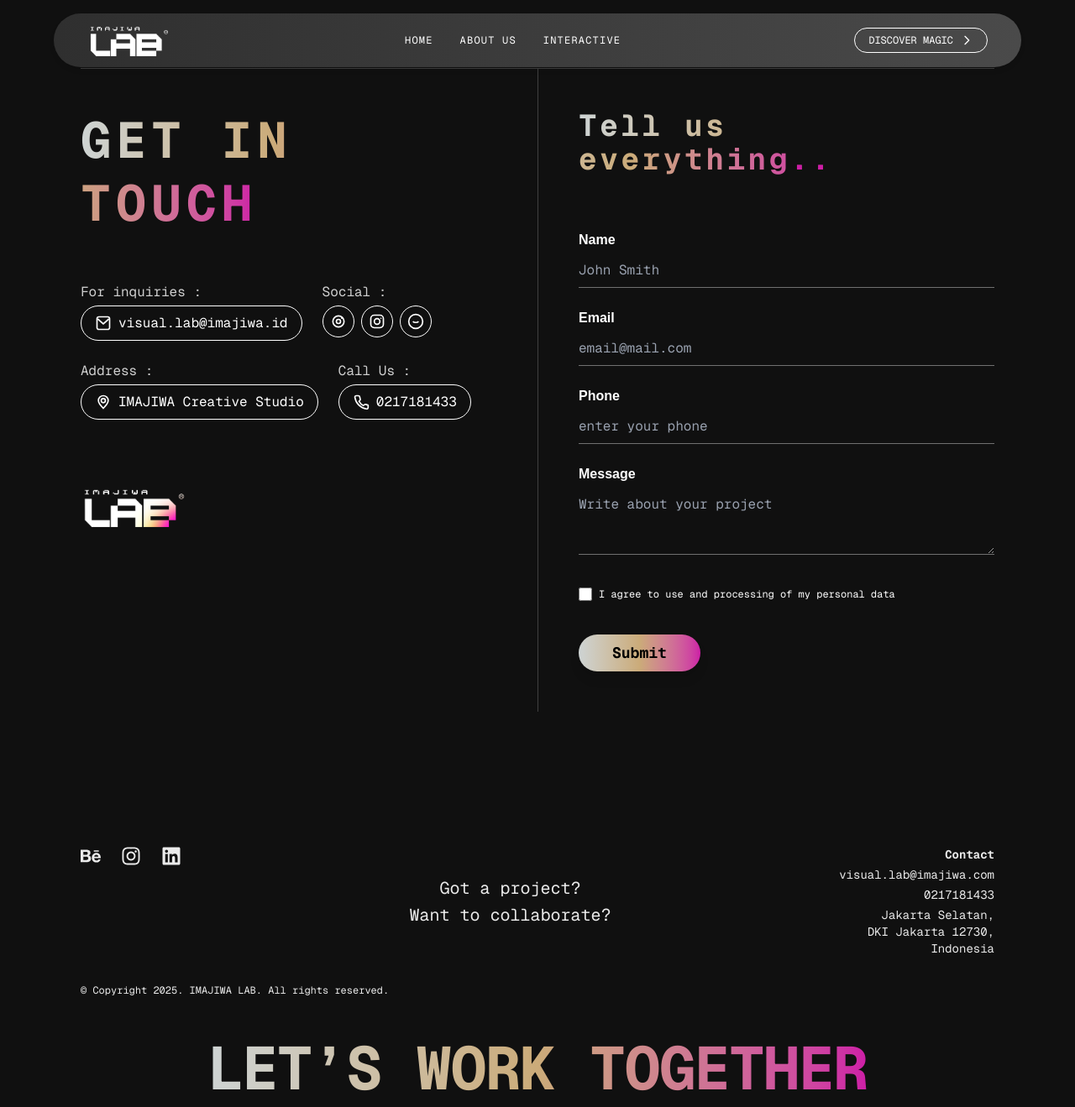
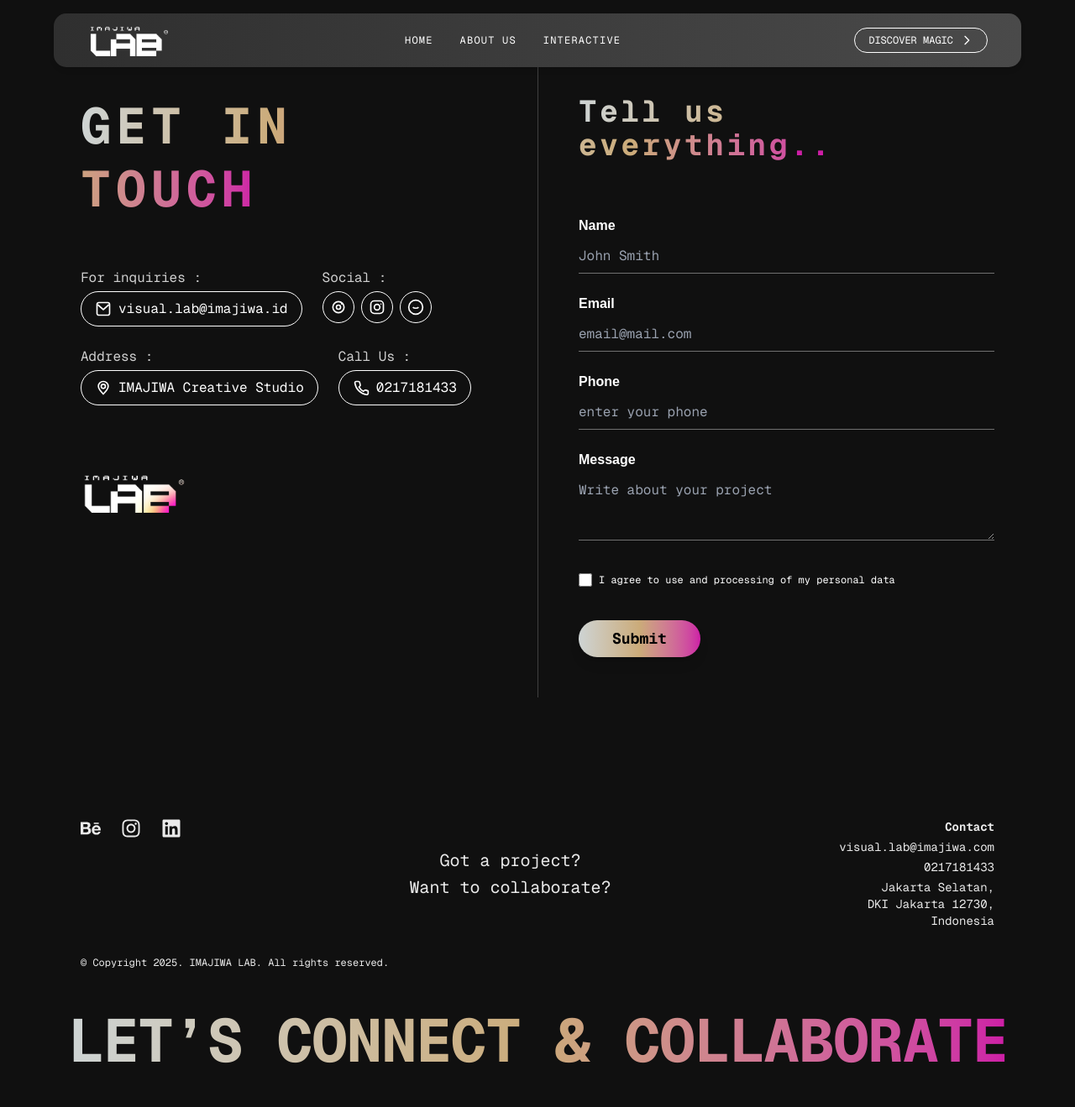
Before and after one commit to MuhammadWildanf/landingpage-lab, a Next.js app: page /get-in-touch in a window 1280 px wide. Shown: the whole page at 84% size. After the commit the page ends 1286 px from the top, so only its background shows below. Built offline with nearby package versions, Linux system fonts and the light colour scheme.

Commit message:
fix layout

```diff
--- a/app/components/ContactSection.tsx
+++ b/app/components/ContactSection.tsx
@@ -63,7 +63,7 @@
     };
 
     return (
-        <section className="w-full max-w-6xl mx-auto px-2 sm:px-8 min-h-screen flex items-center mb-24" data-aos="fade-up">
+        <section className="w-full max-w-6xl mx-auto px-2 sm:px-8 min-h-[90vh] flex items-center mb-24" data-aos="fade-up">
             <div className="bg-transparent flex flex-col md:flex-row gap-0 md:gap-0 border-t border-white/20">
                 {/* Kiri */}
                 <div className="w-full md:w-1/2 flex flex-col gap-8 py-12 pr-0 md:pr-12">
--- a/app/components/LabCards.tsx
+++ b/app/components/LabCards.tsx
@@ -105,7 +105,7 @@
             imageAlt: "L",
             backMediaSrc: "https://hybrid-website.ams3.cdn.digitaloceanspaces.com/Home/1-3.mp4", // contoh: back pakai video
             backMediaAlt: "Demo Video",
-            tags: ["Immersive ", "Interactive", "Virtual Production"]
+            tags: ["EXPERIENCE"]
         },
         {
             title: "LOREM IPSUM",
@@ -113,7 +113,7 @@
             imageAlt: "A",
             backMediaSrc: "https://hybrid-website.ams3.cdn.digitaloceanspaces.com/Home/3-3cut.mp4", // contoh: back pakai video
             backMediaAlt: "Demo Video",
-            tags: ["AR/VR/XR", "AI & Generative Systems", "Motion & Real-Time Visualization"]
+            tags: ["INTERACTIVE"]
         },
         {
             title: "LOREM IPSUM",
@@ -121,7 +121,7 @@
             imageAlt: "B",
             backMediaSrc: "https://hybrid-website.ams3.cdn.digitaloceanspaces.com/Home/3-3cut.mp4https://hybrid-website.ams3.cdn.digitaloceanspaces.com/Home/2-3.mp4", // contoh: back pakai video
             backMediaAlt: "Demo Video",
-            tags: ["Custom Software", "Custom Hardware"]
+            tags: ["DEVELOPMENT"]
         }
     ];
 
--- a/components/Footer.tsx
+++ b/components/Footer.tsx
@@ -43,7 +43,7 @@
             {/* Bottom Gradient Text */}
             <div className="w-full mt-10 text-6xl sm:text-4xl md:text-7xl font-bebas-neue font-bold leading-tight tracking-tight text-center">
                 <span className="bg-gradient-to-r from-[#CED4D4] via-[#CBAB79] to-[#CD1DA6] text-transparent bg-clip-text">
-                    LET’S WORK TOGETHER
+                    LET’S CONNECT & COLLABORATE
                 </span>
             </div>
         </footer>
--- a/components/Navbar.tsx
+++ b/components/Navbar.tsx
@@ -37,7 +37,7 @@
         <>
             <nav className="sticky top-4 z-50 px-4 sm:px-8">
                 <div
-                    className={`w-full max-w-6xl mx-auto flex items-center justify-between gap-x-10 h-16 text-sm font-mono text-white rounded-full shadow-md transition-all px-6 sm:px-10
+                    className={`w-full max-w-6xl mx-auto flex items-center justify-between gap-x-10 h-16 text-sm font-mono text-white rounded-[15px] shadow-md transition-all px-6 sm:px-10
                     ${isScrolled ? 'backdrop-blur-md' : 'bg-gradient-to-r from-[#2F2F2F] to-[#4A4A4A]'}
                     `}
                     style={isScrolled ? { backgroundColor: 'rgba(217,217,217,0.3)' } : {}}
```
Also changed, not shown: 1 other file (tests, documents, lock files or other folders).
